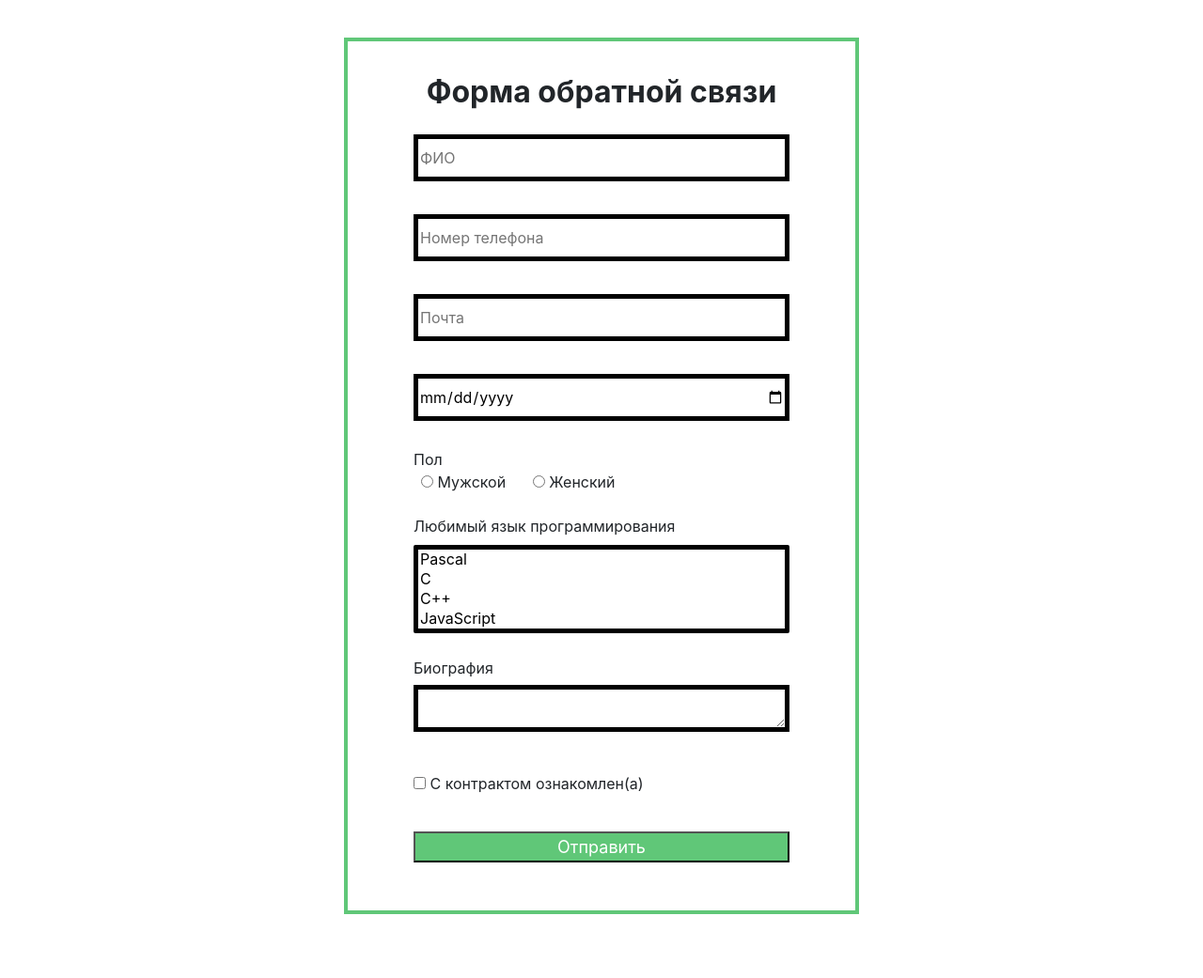
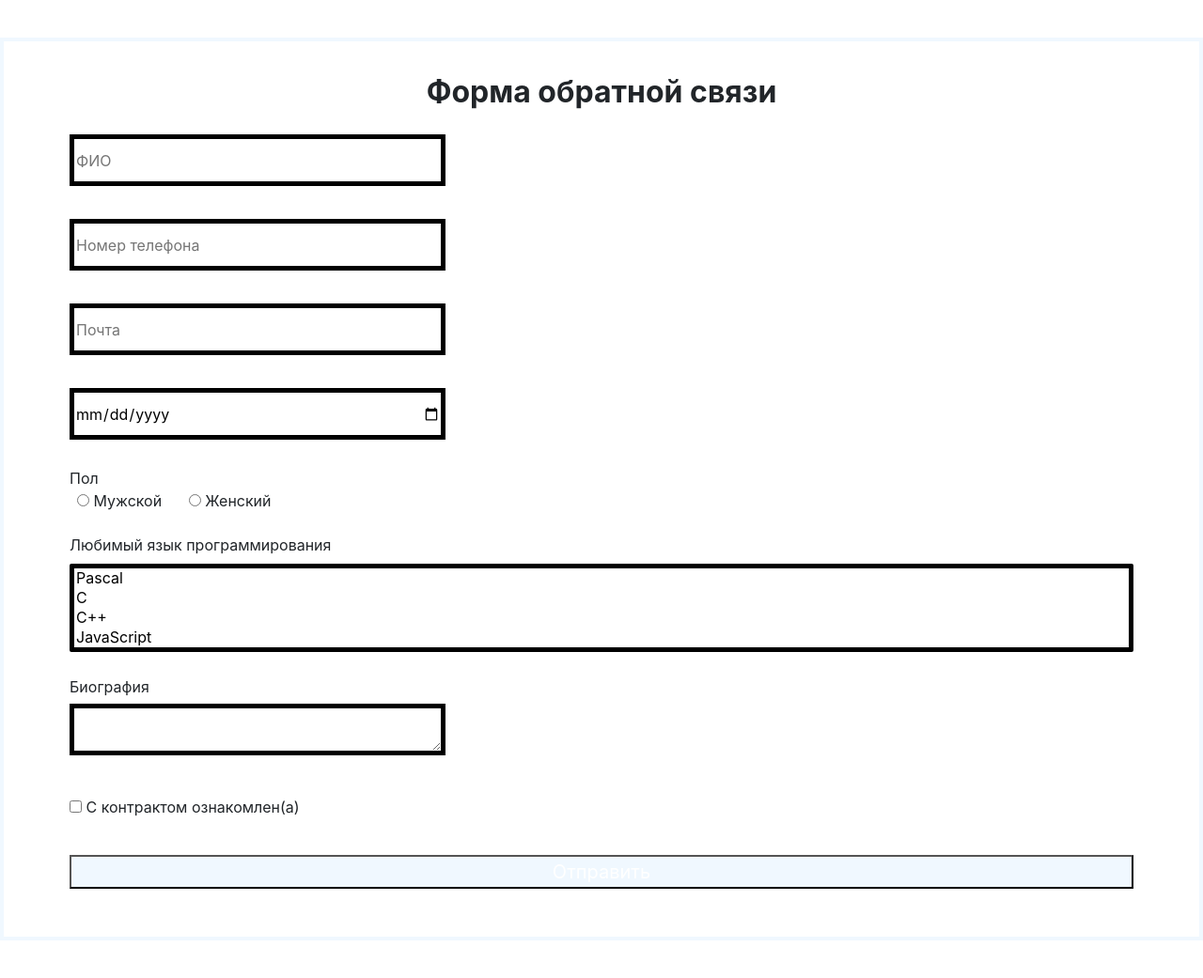
Before and after one commit to mariachernaya/web_2, a PHP site: page / in a window 1280 px wide. Shown: the whole page at 94% size. Before the commit the page ends 973 px from the top, so only its background shows below. Run offline with PHP 8.4, Linux system fonts and the light colour scheme.

Commit message:
Update style.css

```diff
--- a/zadanie_4/style.css
+++ b/zadanie_4/style.css
@@ -1,15 +1,15 @@
 body {
   height: 100%;
-  font-size: 15px;
+  font-size: 20px;
   display: flex;
   flex-direction: column;
-  align-items: center;
+  align-items: left;
 }
 
 .form {
   margin: 40px 0;
   padding: 35px 70px;
-  border: 4px solid rgba(20, 173, 56, 0.674);
+  border: 4px solid aliceblue;
 }
 
 .head {
@@ -17,7 +17,7 @@ body {
 }
 
 .input {
-  height: 50px;
+  height: 55px;
   width: 400px;
   margin: 6px 0;
   border: 5px solid black;
@@ -26,9 +26,9 @@ body {
 .button {
   width: 100%;
   justify-content: center;
-  background-color: rgba(20, 173, 56, 0.674);
+  background-color: aliceblue;
   color: #fff;
-  font-size: 18px;
+  font-size: 20px;
 }
 
 select {
```
